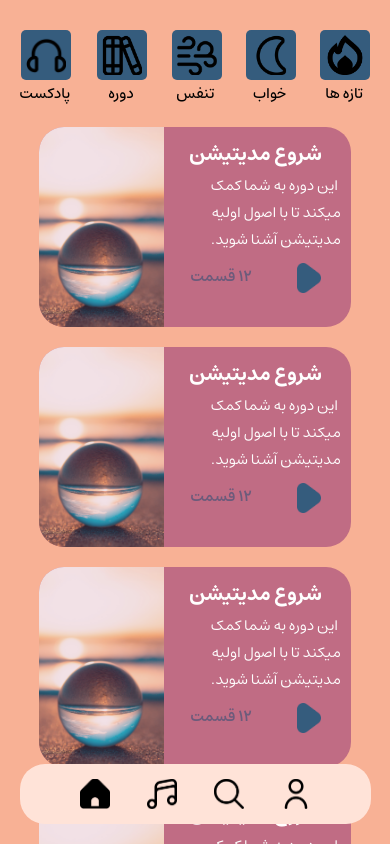
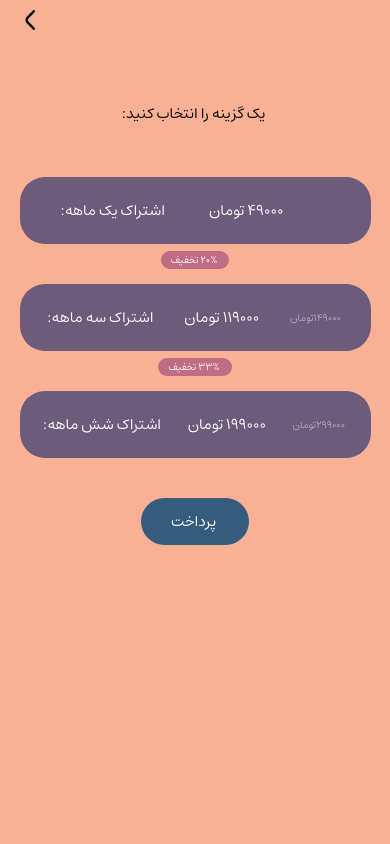
Before and after one commit to mohammadamin16/calmotive, a React Native app: screen / in a window 390 px wide. Built offline with nearby package versions, Linux system fonts and the light colour scheme; no server answers.

Commit message:
re-create android and ios projects

```diff
--- a/App.tsx
+++ b/App.tsx
@@ -38,10 +38,10 @@ const RouterContainer = () => {
 
   const isLoggedIn = useMemo(() => '', []);
   const dispatch = useDispatch();
-  dispatch(RouteActions.setActiveScreen(Screens.HomePage));
+  dispatch(RouteActions.setActiveScreen(Screens.ChoosePlanPage));
   return (
     <NavigationContainer>
-      <Stack.Navigator initialRouteName={Screens.HomePage} screenOptions={{headerShown: false}}>
+      <Stack.Navigator initialRouteName={Screens.ChoosePlanPage} screenOptions={{headerShown: false}}>
         <Stack.Screen name={Screens.SplashScreen} component={SplashScreen} />
         <Stack.Screen name={Screens.WelcomeScreen} component={WelcomePage} />
         <Stack.Screen name={Screens.LoginPage} component={LoginPage} />
--- a/package.json
+++ b/package.json
@@ -16,7 +16,7 @@
     "@reduxjs/toolkit": "^1.8.3",
     "@types/react-redux": "^7.1.24",
     "axios": "^1.1.0",
-    "expo": "^46.0.0",
+    "expo": "~46.0.19",
     "expo-av": "~12.0.4",
     "expo-font": "~10.2.0",
     "expo-splash-screen": "~0.16.2",
@@ -25,7 +25,7 @@
     "netlify-cli": "^12.0.9",
     "react": "18.0.0",
     "react-dom": "18.0.0",
-    "react-native": "0.69.5",
+    "react-native": "0.69.6",
     "react-native-safe-area-context": "4.3.1",
     "react-native-screens": "~3.15.0",
     "react-native-sound": "^0.11.2",
```
Also changed, not shown: 63 other files (tests, documents, lock files or other folders).
